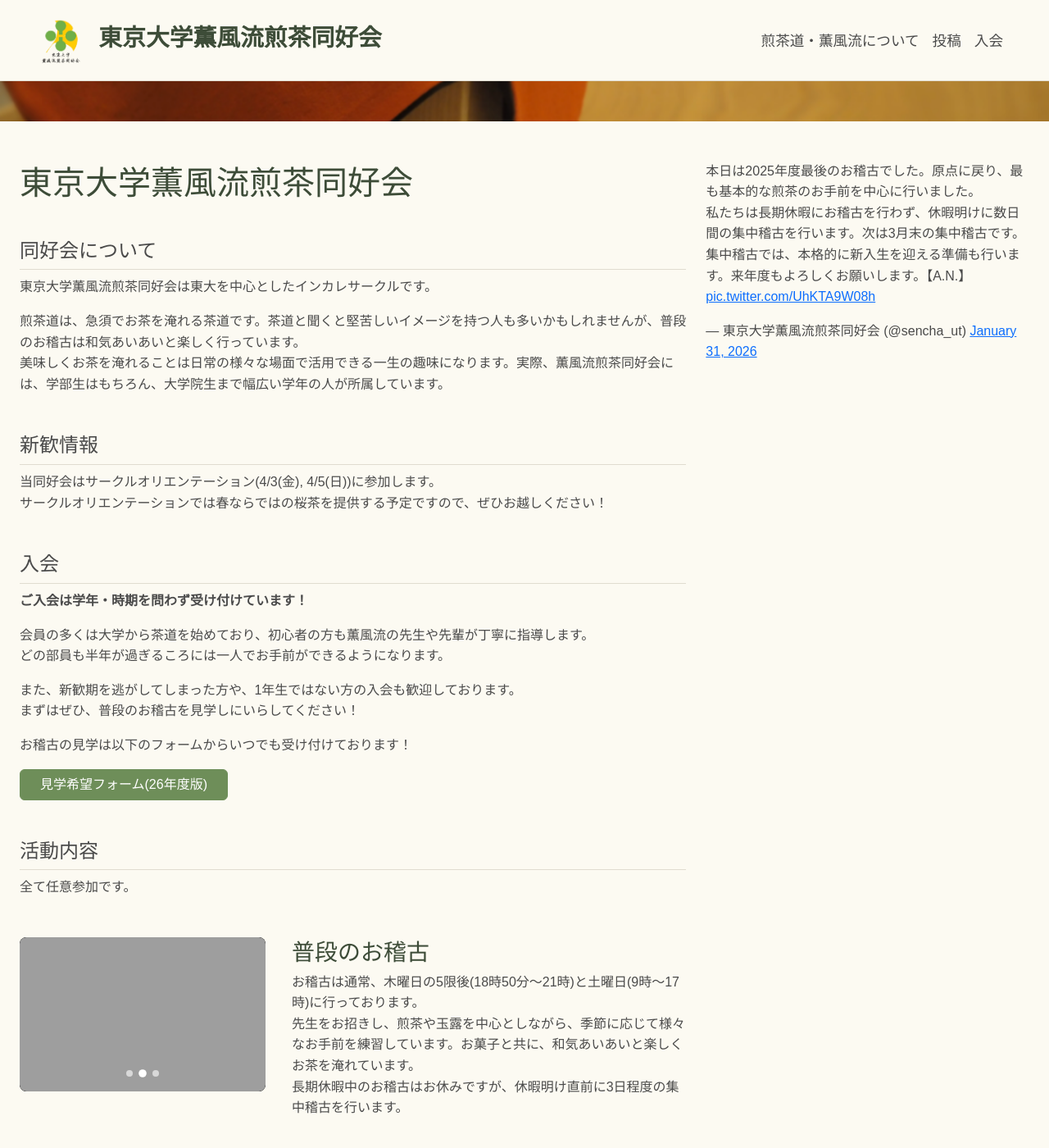
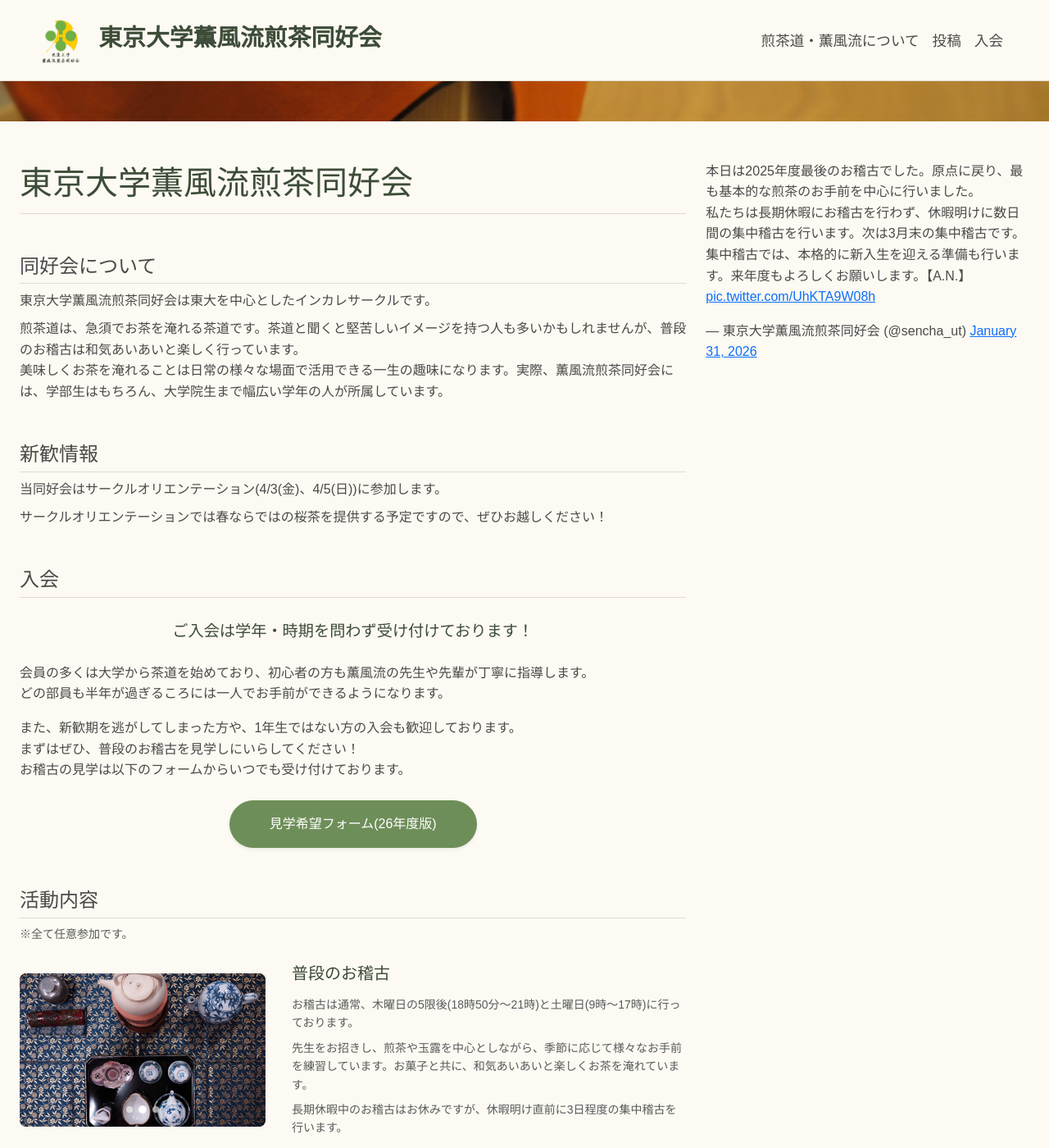
Before and after one commit to citrusml/sencha_ut, a Jekyll site: the page built from index.html, in a window 1280 px wide and 1400 px high, scrolled down 900 px. Shown: the whole window at 82% size. Built offline with Jekyll 4.4.1, drawn with Linux system fonts in a browser that asks for light colours; some web fonts are replaced; comment, search, counter and statistics services are not loaded; grey boxes are pictures that could not be loaded.

Commit message:
aboutの変更、Indexの変更、スライドショーの画像のパス変更

```diff
--- a/assets/css/style.css
+++ b/assets/css/style.css
@@ -75,6 +75,7 @@
   height: auto;
   border-radius: 8px; /* ほんのり優しい角丸 */
   box-shadow: 0 4px 12px rgba(0, 0, 0, 0.08); /* 上品で控えめな影 */
+  user-select: none; /* 写真のテキスト選択を防止 */
 }
 
   /* === ナビゲーションバー === */
--- a/index.html
+++ b/index.html
@@ -11,131 +11,147 @@
   <div class="row">
     <div class="col-lg-8 mb-5">
       <section>
-        <h1 class="mb-4 font-shippori color-accent-dark">
+        <h1 class="mb-5 font-shippori color-accent-dark border-bottom pb-3 border-color-default">
           東京大学薫風流煎茶同好会
         </h1>
 
-        <h2 class="mt-5 h4 border-bottom pb-2 border-color-default">
+        <h2 class="mt-5 h4 border-bottom pb-2 border-color-default font-shippori">
           同好会について
         </h2>
-        <p>東京大学薫風流煎茶同好会は東大を中心としたインカレサークルです。</p>
+        <p class="mb-2">東京大学薫風流煎茶同好会は東大を中心としたインカレサークルです。</p>
         <p>
           煎茶道は、急須でお茶を淹れる茶道です。茶道と聞くと堅苦しいイメージを持つ人も多いかもしれませんが、普段のお稽古は和気あいあいと楽しく行っています。<br>
           美味しくお茶を淹れることは日常の様々な場面で活用できる一生の趣味になります。実際、薫風流煎茶同好会には、学部生はもちろん、大学院生まで幅広い学年の人が所属しています。
         </p>
 
-        <h2 class="mt-5 h4 border-bottom pb-2 border-color-default">
+        <h2 class="mt-5 h4 border-bottom pb-2 border-color-default font-shippori">
           新歓情報
         </h2>
-        <p>当同好会はサークルオリエンテーション(4/3(金), 4/5(日))に参加します。<br>
-        サークルオリエンテーションでは春ならではの桜茶を提供する予定ですので、ぜひお越しください！</p>
+          <p class="mb-2">当同好会はサークルオリエンテーション(4/3(金)、4/5(日))に参加します。</p>
+          <p class="mb-0">
+            サークルオリエンテーションでは春ならではの桜茶を提供する予定ですので、ぜひお越しください！
+          </p>
 
-        <h2 class="mt-5 h4 border-bottom pb-2 border-color-default">
+        <h2 class="mt-5 h4 border-bottom pb-2 border-color-default font-shippori">
           入会
         </h2>
-        <p><strong>ご入会は学年・時期を問わず受け付けています！</strong></p>
-        <p>会員の多くは大学から茶道を始めており、初心者の方も薫風流の先生や先輩が丁寧に指導します。<br>
-          どの部員も半年が過ぎるころには一人でお手前ができるようになります。<br>
+        <p class="lead text-center my-4 color-accent-dark font-shippori" style="font-size: 1.2rem;">
+          ご入会は学年・時期を問わず受け付けております！
         </p>
-        <p>また、新歓期を逃がしてしまった方や、1年生ではない方の入会も歓迎しております。<br>
-          まずはぜひ、普段のお稽古を見学しにいらしてください！
+        <p>
+          会員の多くは大学から茶道を始めており、初心者の方も薫風流の先生や先輩が丁寧に指導します。<br>
+          どの部員も半年が過ぎるころには一人でお手前ができるようになります。
         </p>
-        <p>お稽古の見学は以下のフォームからいつでも受け付けております！</p>
+        <p>
+          また、新歓期を逃がしてしまった方や、1年生ではない方の入会も歓迎しております。<br>
+          まずはぜひ、普段のお稽古を見学しにいらしてください！<br>
+          お稽古の見学は以下のフォームからいつでも受け付けております。
+        </p>
 
-        <a href="https://forms.gle/eUJz89aFUpFzQWmS8" target="_blank" class="btn btn-primary mt-0 px-4" aria-label="見学希望フォーム(26年度版)" rel="noopener noreferrer">
-          見学希望フォーム(26年度版)
-        </a>
+        <div class="text-center my-4">
+          <a href="https://forms.gle/eUJz89aFUpFzQWmS8" target="_blank" class="btn btn-primary px-5 py-3 rounded-pill shadow-sm" aria-label="見学希望フォーム(26年度版)" rel="noopener noreferrer">
+            見学希望フォーム(26年度版)
+          </a>
+        </div>
 
-        <h2 class="mt-5 h4 border-bottom pb-2 border-color-default">
+        <h2 class="mt-5 h4 border-bottom pb-2 border-color-default font-shippori">
           活動内容
         </h2>
-        <p>全て任意参加です。</p>
+        <p class="text-muted small mb-4">※全て任意参加です。</p>
 
-        <!-- レスポンシブな写真と文章のレイアウト -->
-        <div class="responsive-section mt-5">
-          <div class="responsive-image">
+        <div class="responsive-section mt-4 align-items-center">
+          <div class="responsive-image rounded overflow-hidden">
             <div class="local-slideshow" data-interval="3000">
-              <div class="local-slide"><img src="{{ "/assets/images/お稽古の様子2.jpg" | relative_url }}" alt="煎茶道1">
-              </div>
-              <div class="local-slide"><img src="{{ "/assets/images/お稽古の様子3.jpg" | relative_url }}" alt="煎茶道2">
-              </div>
-              <div class="local-slide"><img src="{{ "/assets/images/お稽古の様子.png" | relative_url }}" alt="煎茶道3"></div>
+              <div class="local-slide"><img src="{{ "/assets/images/slide/お稽古の様子2.jpg" | relative_url }}" alt="普段のお稽古1"></div>
+              <div class="local-slide"><img src="{{ "/assets/images/slide/お稽古の様子3.jpg" | relative_url }}" alt="普段のお稽古2"></div>
+              <div class="local-slide"><img src="{{ "/assets/images/slide/お稽古の様子.png" | relative_url }}" alt="普段のお稽古3"></div>
               <div class="local-dots"></div>
             </div>
           </div>
           <div class="responsive-text">
-            <h3>普段のお稽古</h3>
-            <p>
-              お稽古は通常、木曜日の5限後(18時50分〜21時)と土曜日(9時〜17時)に行っております。<br>
-              先生をお招きし、煎茶や玉露を中心としながら、季節に応じて様々なお手前を練習しています。お菓子と共に、和気あいあいと楽しくお茶を淹れています。<br>
+            <h3 class="h5 font-shippori color-accent-dark mb-3">普段のお稽古</h3>
+            <p class="small text-muted mb-2">
+              お稽古は通常、木曜日の5限後(18時50分〜21時)と土曜日(9時〜17時)に行っております。
+            </p>
+            <p class="small text-muted mb-2">
+              先生をお招きし、煎茶や玉露を中心としながら、季節に応じて様々なお手前を練習しています。お菓子と共に、和気あいあいと楽しくお茶を淹れています。
+            </p>
+            <p class="small text-muted mb-0">
               長期休暇中のお稽古はお休みですが、休暇明け直前に3日程度の集中稽古を行います。
             </p>
           </div>
         </div>
 
-        <div class="responsive-section mt-5">
-          <div class="responsive-image">
+        <div class="responsive-section mt-4 align-items-center">
+          <div class="responsive-image rounded overflow-hidden">
             <div class="local-slideshow" data-interval="3000">
-              <div class="local-slide"><img src="{{ "/assets/images/製茶体験3.png" | relative_url }}" alt="お茶摘み・製茶体験">
-              </div>
-              <div class="local-slide"><img src="{{ "/assets/images/製茶体験2.png" | relative_url }}" alt="製茶体験2"></div>
-              <div class="local-slide"><img src="{{ "/assets/images/製茶体験.jpg" | relative_url }}" alt="製茶体験3"></div>
+              <div class="local-slide"><img src="{{ "/assets/images/slide/製茶体験3.png" | relative_url }}" alt="お茶摘み・製茶体験1"></div>
+              <div class="local-slide"><img src="{{ "/assets/images/slide/製茶体験2.png" | relative_url }}" alt="お茶摘み・製茶体験2"></div>
+              <div class="local-slide"><img src="{{ "/assets/images/slide/製茶体験.jpg" | relative_url }}" alt="お茶摘み・製茶体験3"></div>
               <div class="local-dots"></div>
             </div>
           </div>
           <div class="responsive-text">
-            <h3>お茶摘み・製茶体験</h3>
-            <p>
-              ゴールデンウィーク頃に、お茶摘みと製茶の体験を行います。<br>
+            <h3 class="h5 font-shippori color-accent-dark mb-3">お茶摘み・製茶体験</h3>
+            <p class="small text-muted mb-2">
+              ゴールデンウィーク頃に、お茶摘みと製茶の体験を行います。
+            </p>
+            <p class="small text-muted mb-0">
               普段飲んでいるお茶がどのようにして出来上がるのかを身をもって実感します。自分で製茶したお茶と普段使っているお茶との味の違いに驚くこともあります。
             </p>
           </div>
         </div>
 
-        <div class="responsive-section mt-5">
-          <div class="responsive-image">
+        <div class="responsive-section mt-4 align-items-center">
+          <div class="responsive-image rounded overflow-hidden">
             <div class="local-slideshow" data-interval="3000">
-              <div class="local-slide"><img src="{{ "/assets/images/黄檗4.jpg" | relative_url }}" alt="黄檗"></div>
-              <div class="local-slide"><img src="{{ "/assets/images/黄檗3.jpg" | relative_url }}" alt="黄檗2"></div>
-              <div class="local-slide"><img src="{{ "/assets/images/黄檗2.jpg" | relative_url }}" alt="黄檗3"></div>
+              <div class="local-slide"><img src="{{ "/assets/images/slide/黄檗4.jpg" | relative_url }}" alt="全国煎茶道大会1"></div>
+              <div class="local-slide"><img src="{{ "/assets/images/slide/黄檗3.jpg" | relative_url }}" alt="全国煎茶道大会2"></div>
+              <div class="local-slide"><img src="{{ "/assets/images/slide/黄檗2.jpg" | relative_url }}" alt="全国煎茶道大会3"></div>
               <div class="local-dots"></div>
             </div>
           </div>
           <div class="responsive-text">
-            <h3>全国煎茶道大会</h3>
-            <p>
-              5月下旬に、京都府宇治市の黄檗山万福寺で開催される全国煎茶道大会に参加します。<br>
+            <h3 class="h5 font-shippori color-accent-dark mb-3">全国煎茶道大会</h3>
+            <p class="small text-muted mb-2">
+              5月下旬に、京都府宇治市の黄檗山万福寺で開催される全国煎茶道大会に参加します。
+            </p>
+            <p class="small text-muted mb-0">
               他の流派のお手前を知る貴重な機会です。京都への遠征となるため、同好会での旅行として楽しむことも兼ねています。
             </p>
           </div>
         </div>
 
-        <div class="responsive-section mt-5">
-          <div class="responsive-image">
-            <img src="{{ "/assets/images/駒場祭茶会.png" | relative_url}}" alt="駒場祭茶会">
+        <div class="responsive-section mt-4 align-items-center">
+          <div class="responsive-image rounded overflow-hidden">
+            <img src="{{ "/assets/images/slide/駒場祭茶会.png" | relative_url}}" alt="駒場祭茶会">
           </div>
           <div class="responsive-text">
-            <h3>駒場祭茶会</h3>
-            <p>
-              11月下旬に、東京大学駒場キャンパスで行われる駒場祭でお茶会を開催します。<br>
+            <h3 class="h5 font-shippori color-accent-dark mb-3">駒場祭茶会</h3>
+            <p class="small text-muted mb-2">
+              11月下旬に、東京大学駒場キャンパスで行われる駒場祭でお茶会を開催します。
+            </p>
+            <p class="small text-muted mb-0">
               1年生が人前で初めてお手前を披露する機会でもあり、初年度は駒場祭茶会を目標としてお稽古を行います。
             </p>
           </div>
         </div>
 
-        <div class="responsive-section mt-5">
-          <div class="responsive-image">
+        <div class="responsive-section mt-4 align-items-center">
+          <div class="responsive-image rounded overflow-hidden">
             <div class="local-slideshow" data-interval="3000">
-              <div class="local-slide"><img src="{{ "/assets/images/大煎茶4.png" | relative_url }}" alt="東京大煎茶会"></div>
-              <div class="local-slide"><img src="{{ "/assets/images/大煎茶3.jpg" | relative_url }}" alt="東京大煎茶会2"></div>
-              <div class="local-slide"><img src="{{ "/assets/images/大煎茶1.jpg" | relative_url }}" alt="東京大煎茶会3"></div>
+              <div class="local-slide"><img src="{{ "/assets/images/slide/大煎茶4.png" | relative_url }}" alt="東京大煎茶会1"></div>
+              <div class="local-slide"><img src="{{ "/assets/images/slide/大煎茶3.jpg" | relative_url }}" alt="東京大煎茶会2"></div>
+              <div class="local-slide"><img src="{{ "/assets/images/slide/大煎茶1.jpg" | relative_url }}" alt="東京大煎茶会3"></div>
               <div class="local-dots"></div>
             </div>
           </div>
           <div class="responsive-text">
-            <h3>東京大煎茶会</h3>
-            <p>
-              11月下旬に、東京都新橋で開催される東京大煎茶会に参加します。<br>
+            <h3 class="h5 font-shippori color-accent-dark mb-3">東京大煎茶会</h3>
+            <p class="small text-muted mb-2">
+              11月下旬に、東京都新橋で開催される東京大煎茶会に参加します。
+            </p>
+            <p class="small text-muted mb-0">
               全国煎茶道大会と同様に、他の流派のお手前を知る貴重な機会です。ここで新しくお道具を購入する1年生もいます。
             </p>
           </div>
```
Also changed, not shown: about.md (+27 -14 lines), assets/images/slide/お稽古の様子.png (added), assets/images/slide/お稽古の様子2.jpg (renamed from assets/images/お稽古の様子2.jpg), assets/images/slide/お稽古の様子3.jpg (added), assets/images/slide/大煎茶1.jpg (added), assets/images/slide/大煎茶2.jpg (added), assets/images/slide/大煎茶3.jpg (added), assets/images/slide/大煎茶4_old.jpg (added), assets/images/slide/製茶体験.jpg (added), assets/images/slide/駒場祭茶会.png (added), assets/images/slide/黄檗.png (added), assets/images/slide/黄檗2.jpg (added), assets/images/slide/黄檗3.jpg (added), 21 other files.
